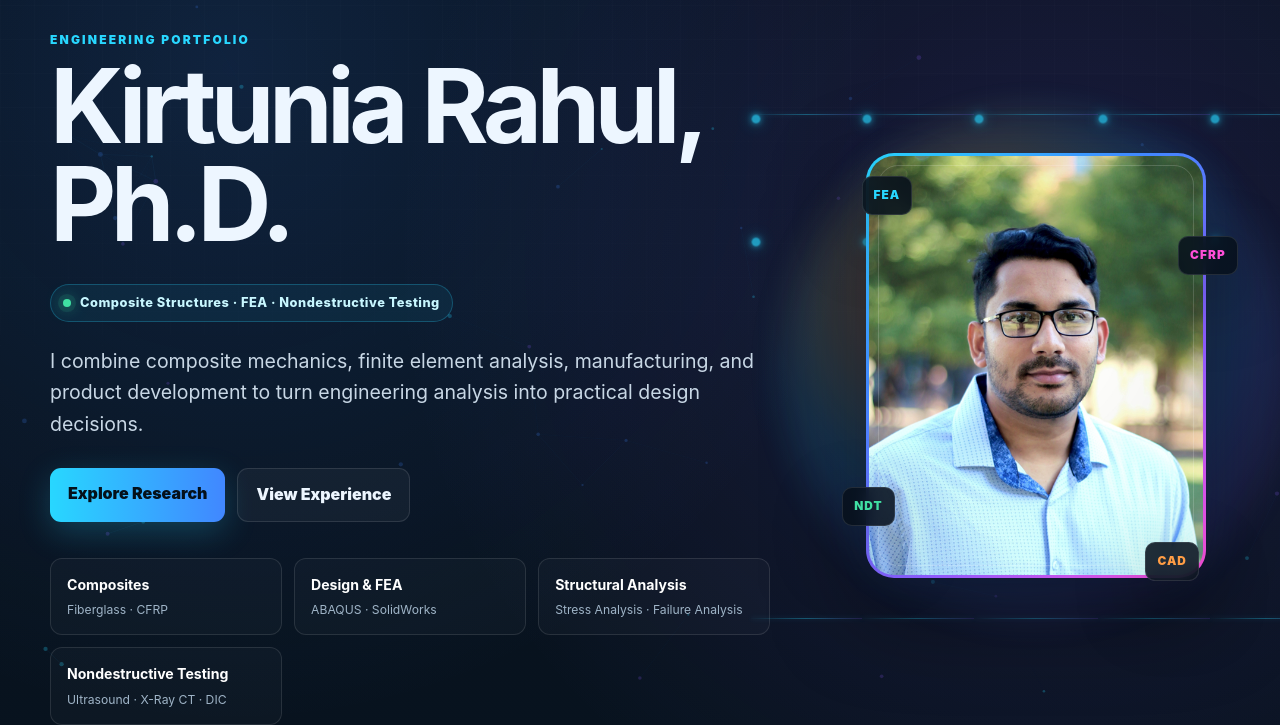
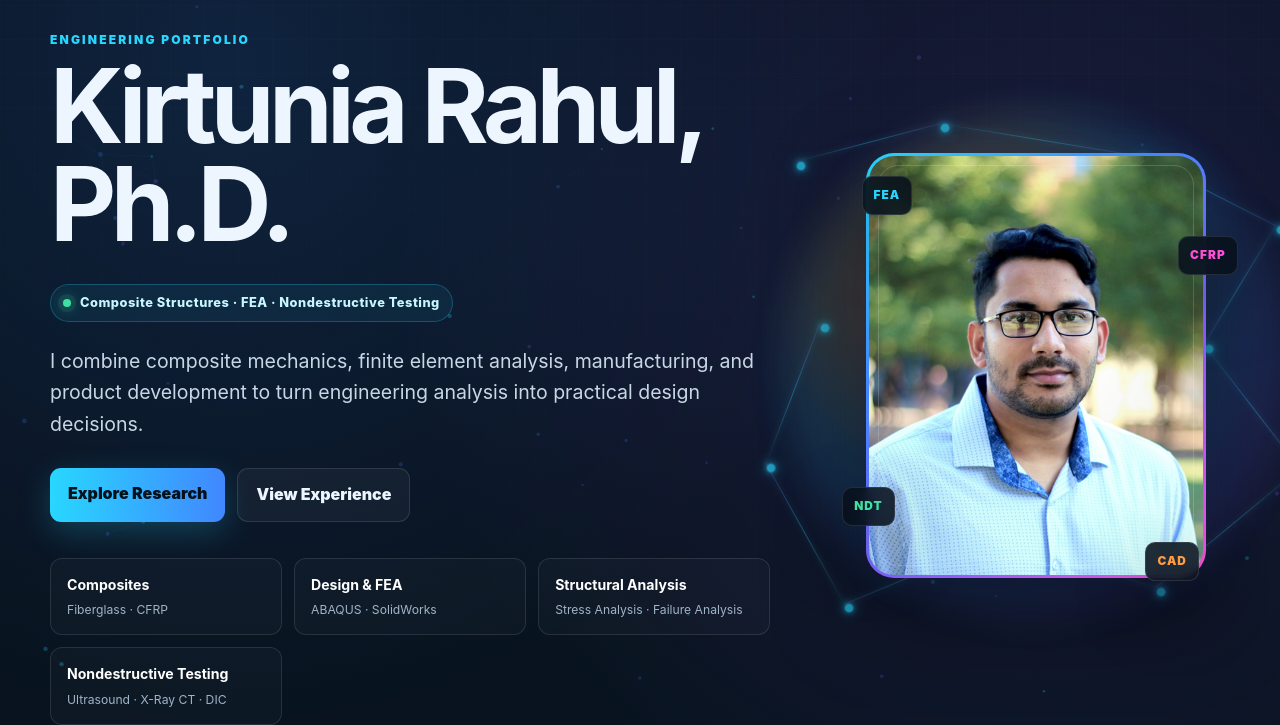
Before and after one commit to kirtuniarahul/kirtuniarahul.github.io, a Jekyll site: the page built from index.md, in a window 1280 px wide. Shown: the part 165-890 px from the top of the page. Built offline with Jekyll 4.4.1, drawn with Linux system fonts in a browser that asks for light colours.

Commit message:
Make homepage node network irregular with 12 nodes

```diff
--- a/assets/css/style.css
+++ b/assets/css/style.css
@@ -854,8 +854,8 @@ code{background:#0a1624;padding:2px 7px;border:1px solid var(--line);border-radi
 
 .node-network {
   position:absolute;
-  width:620px;
-  height:560px;
+  width:600px;
+  height:540px;
   z-index:1;
   pointer-events:none;
 }
@@ -885,38 +885,20 @@ code{background:#0a1624;padding:2px 7px;border:1px solid var(--line);border-radi
   }
 }
 
-/* 30 spread-out node positions */
+/* 12 irregularly distributed nodes */
 
-.n1{top:5%;left:4%}
-.n2{top:5%;left:22%}
-.n3{top:5%;left:40%}
-.n4{top:5%;left:60%}
-.n5{top:5%;left:78%}
-.n6{top:5%;left:96%}
-.n7{top:27%;left:4%}
-.n8{top:27%;left:22%}
-.n9{top:27%;left:40%}
-.n10{top:27%;left:60%}
-.n11{top:27%;left:78%}
-.n12{top:27%;left:96%}
-.n13{top:50%;left:4%}
-.n14{top:50%;left:22%}
-.n15{top:50%;left:40%}
-.n16{top:50%;left:60%}
-.n17{top:50%;left:78%}
-.n18{top:50%;left:96%}
-.n19{top:73%;left:4%}
-.n20{top:73%;left:22%}
-.n21{top:73%;left:40%}
-.n22{top:73%;left:60%}
-.n23{top:73%;left:78%}
-.n24{top:73%;left:96%}
-.n25{top:95%;left:4%}
-.n26{top:95%;left:22%}
-.n27{top:95%;left:40%}
-.n28{top:95%;left:60%}
-.n29{top:95%;left:78%}
-.n30{top:95%;left:96%}
+.n1{top:12%;left:10%}
+.n2{top:5%;left:34%}
+.n3{top:11%;left:67%}
+.n4{top:24%;left:90%}
+.n5{top:46%;left:78%}
+.n6{top:69%;left:94%}
+.n7{top:91%;left:70%}
+.n8{top:82%;left:44%}
+.n9{top:94%;left:18%}
+.n10{top:68%;left:5%}
+.n11{top:42%;left:14%}
+.n12{top:29%;left:39%}
 
 /* =========================================
    CONNECTING LINES
@@ -946,47 +928,32 @@ code{background:#0a1624;padding:2px 7px;border:1px solid var(--line);border-radi
   }
 }
 
-/* 25 animated connections */
+/* 10 arbitrary animated connections */
 
-.c1{width:111.6px;top:5%;left:4%;transform:rotate(0.0deg)}
-.c2{width:111.6px;top:5%;left:22%;transform:rotate(0.0deg)}
-.c3{width:124.0px;top:5%;left:40%;transform:rotate(0.0deg)}
-.c4{width:111.6px;top:5%;left:60%;transform:rotate(0.0deg)}
-.c5{width:111.6px;top:5%;left:78%;transform:rotate(0.0deg)}
-.c6{width:111.6px;top:95%;left:4%;transform:rotate(0.0deg)}
-.c7{width:111.6px;top:95%;left:22%;transform:rotate(0.0deg)}
-.c8{width:124.0px;top:95%;left:40%;transform:rotate(0.0deg)}
-.c9{width:111.6px;top:95%;left:60%;transform:rotate(0.0deg)}
-.c10{width:111.6px;top:95%;left:78%;transform:rotate(0.0deg)}
-.c11{width:123.2px;top:5%;left:4%;transform:rotate(90.0deg)}
-.c12{width:128.8px;top:27%;left:4%;transform:rotate(90.0deg)}
-.c13{width:128.8px;top:50%;left:4%;transform:rotate(90.0deg)}
-.c14{width:123.2px;top:73%;left:4%;transform:rotate(90.0deg)}
-.c15{width:123.2px;top:5%;left:96%;transform:rotate(90.0deg)}
-.c16{width:128.8px;top:27%;left:96%;transform:rotate(90.0deg)}
-.c17{width:128.8px;top:50%;left:96%;transform:rotate(90.0deg)}
-.c18{width:123.2px;top:73%;left:96%;transform:rotate(90.0deg)}
-.c19{width:123.2px;top:5%;left:22%;transform:rotate(90.0deg)}
-.c20{width:123.2px;top:5%;left:78%;transform:rotate(90.0deg)}
-.c21{width:123.2px;top:73%;left:22%;transform:rotate(90.0deg)}
-.c22{width:123.2px;top:73%;left:78%;transform:rotate(90.0deg)}
-.c23{width:170.4px;top:27%;left:4%;transform:rotate(49.1deg)}
-.c24{width:170.4px;top:27%;left:96%;transform:rotate(130.9deg)}
-.c25{width:166.2px;top:73%;left:4%;transform:rotate(47.8deg)}
+.c1{width:148.9px;top:12%;left:10%;transform:rotate(-14.7deg)}
+.c2{width:200.6px;top:5%;left:34%;transform:rotate(9.3deg)}
+.c3{width:154.8px;top:11%;left:67%;transform:rotate(27.0deg)}
+.c4{width:138.9px;top:24%;left:90%;transform:rotate(121.2deg)}
+.c5{width:157.0px;top:46%;left:78%;transform:rotate(52.3deg)}
+.c6{width:186.7px;top:69%;left:94%;transform:rotate(140.5deg)}
+.c7{width:163.4px;top:91%;left:70%;transform:rotate(-162.7deg)}
+.c8{width:168.9px;top:82%;left:44%;transform:rotate(157.4deg)}
+.c9{width:160.6px;top:94%;left:18%;transform:rotate(-119.1deg)}
+.c10{width:150.4px;top:68%;left:5%;transform:rotate(-69.0deg)}
 
 @media(max-width:900px){
   .node-network{
     width:500px;
-    height:460px;
-    transform:scale(.88);
+    height:450px;
+    transform:scale(.90);
   }
 }
 
 @media(max-width:640px){
   .node-network{
     width:390px;
-    height:370px;
-    transform:scale(.82);
+    height:360px;
+    transform:scale(.84);
   }
 }
 
```
